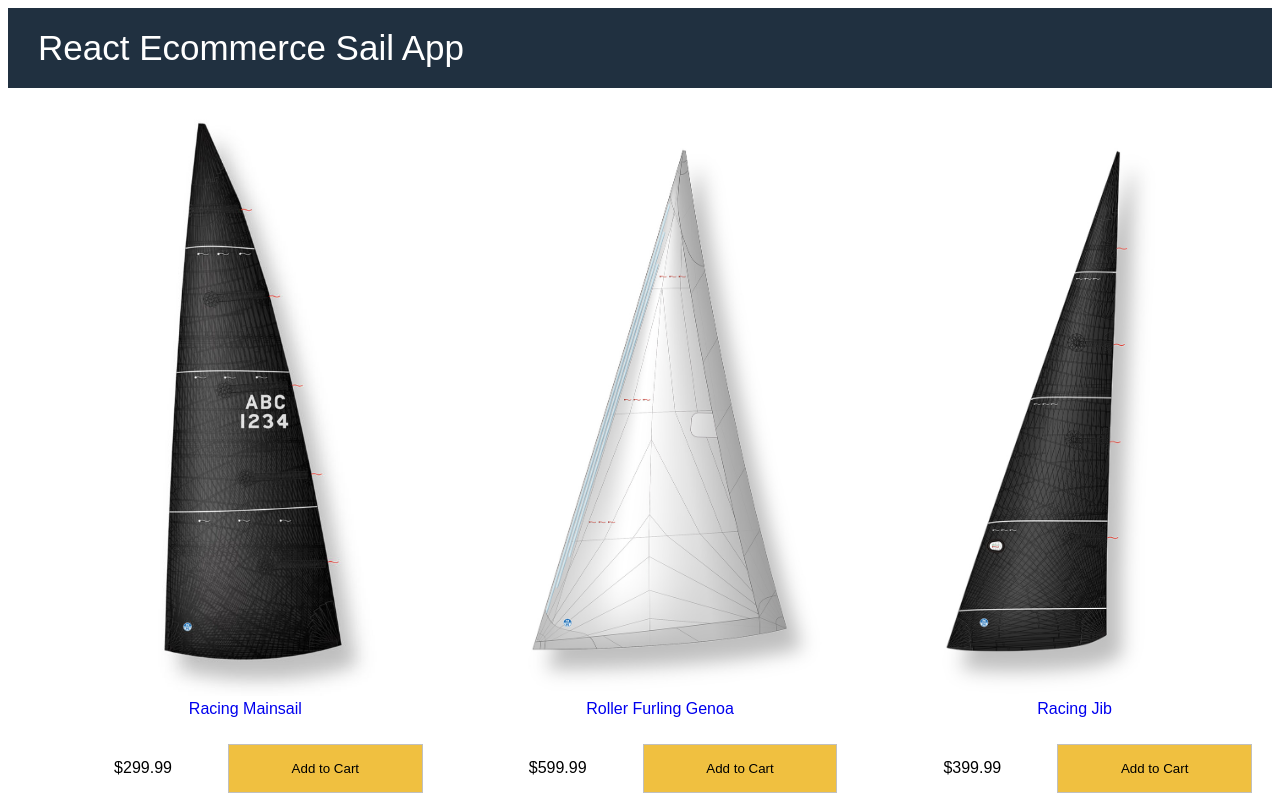
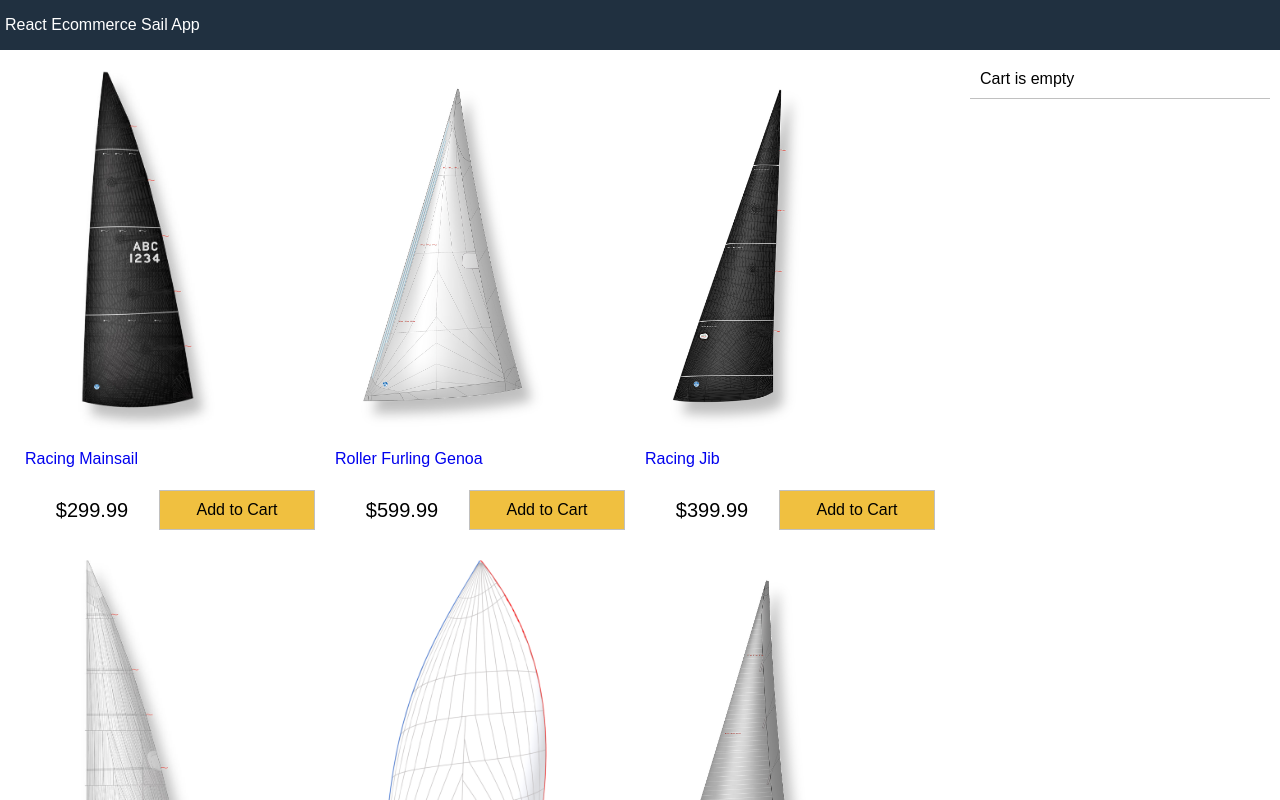
Before and after one commit to jcport1/ecommerce-sail, a React (Create React App) app: page / in a window 1280 px wide. Shown: the top 800 px of the page. Built offline with nearby package versions, Linux system fonts and the light colour scheme.

Commit message:
Basic buildout of cart component

```diff
--- a/src/App.js
+++ b/src/App.js
@@ -1,5 +1,6 @@
 import React, { Component } from 'react';
 import Products from "./components/Products";
+import Cart from "./components/Cart";
 import data from "./data.json";
 
 class App extends Component {
@@ -7,8 +8,31 @@
   constructor() {
     super();
     this.state = {
-      products: data.products
+      products: data.products,
+      cartItems: [],
     };
+  }
+
+  removeFromCart = (product) => {
+    const cartItems = this.state.cartItems.slice();
+    this.setState({
+      cartItems: cartItems.filter((item) => item._id !== product._id)
+    })
+  };
+
+  addToCart = (product) => {
+    const cartItems = this.state.cartItems.slice();
+    let alreadyInCart = false;
+    cartItems.forEach((item) => {
+      if(item._id === product._id){
+        item.count++;
+        alreadyInCart = true;
+      }
+    })
+    if (!alreadyInCart){
+      cartItems.push({...product, count: 1});
+    }
+    this.setState({cartItems})
   }
 
   render() {
@@ -19,7 +43,14 @@
           <a href="/">React Ecommerce Sail App</a>
         </header>
           <main>
-          <Products products={this.state.products} />
+            <div className="content">
+              <div className="main">
+                <Products products={this.state.products} addToCart={this.addToCart} />
+              </div>
+              <div className="sidebar">
+                <Cart cartItems={this.state.cartItems} removeFromCart={this.removeFromCart}/>
+              </div>
+            </div>
           </main>
         <footer>
           <p>Footer</p>
--- /dev/null
+++ b/src/components/Cart.js
@@ -0,0 +1,50 @@
+import React, { Component } from 'react'
+
+export default class Cart extends Component {
+    render() {
+
+        const {cartItems} = this.props;
+        return (
+            <div>
+                {cartItems.length === 0? (
+                    <div className="cart cart-header">Cart is empty</div>
+                ): (
+                <div className="cart cart-header"> You have {cartItems.length} in the cart{" "}</div>
+                )}
+            <div>
+                <div className="cart">
+                        <ul className="cart-items">
+                            {cartItems.map(item => (
+                                <li key={item._id}>
+                                <div>
+                                    <img src={item.image} alt={item.title}></img>
+                                </div>
+                                <div>
+                                <div>{item.title}</div>
+                                <div className="right">
+                                ${item.price} x {item.count}{" "}
+                                <button className="button" onClick={() => this.props.removeFromCart(item)}>
+                                Remove
+                                </button>
+                                </div>
+                                </div>
+                                </li>
+                            ))}
+                        </ul>
+                </div>
+                {cartItems.length !==0 && (
+                <div className="cart">
+                    <div className="total">
+                        <div>
+                        Total: {" "}
+                            ${cartItems.reduce((a,c) => a + c.price*c.count, 0)}
+                        </div>
+
+                    </div>
+                 </div>
+                )}
+            </div>
+        </div>
+        )
+    }
+}
--- a/src/components/Products.js
+++ b/src/components/Products.js
@@ -8,17 +8,20 @@
             <ul className="products">
             {this.props.products.map(product => (
                 <li key={product._id}>
-                    <div className="item">
+                    <div className="product">
                         <a href={"#" + product._id}>
                             <img src={product.image} alt={product.title}></img>
                             <p>{product.title}</p>
                         </a>
+                        <div className="product-price">
+                            <div>
+                            ${product.price}
+                            </div>
+                            <button className="button primary" onClick={() => this.props.addToCart(product)}>
+                                Add to Cart
+                            </button>
                         </div>
-                        <div className="product-price">
-                            <p>${product.price}</p>
-                        <button className="button primary">Add to Cart</button>
-                        </div>
-
+                    </div>
                 </li>
             ))}
             </ul>
--- a/src/index.css
+++ b/src/index.css
@@ -1,10 +1,16 @@
 html {
+  font-size: 62.5%;
   box-sizing: border-box;
 }
 
-body {
-  font-family: Arial, Helvetica, sans-serif;
-  background-size: 340px, auto;
+body, #root {
+  height: 100vh;
+  margin: 0;
+}
+
+body, input, select, textarea, button {
+  font-family: Montserrat, Arial, Helvetica, sans-serif;
+  font-size: 1.6rem;
 }
 
 .grid-container {
@@ -17,7 +23,7 @@
   height: 100vh;
 }
 
-a {
+a{
   text-decoration: none;
 }
 
@@ -25,17 +31,13 @@
   color: #ff8000;
 }
 
-
-/* header */
-
 header {
   grid-area: header;
-  display: flex;
   background-color: #203040;
   color: #ffffff;
-  padding: 30px;
+  display: flex;
   align-items: center;
-  font-size: 35px;
+  padding: 0.5rem;
 }
 
 header a {
@@ -43,47 +45,78 @@
   text-decoration: none;
 }
 
-/* Main */
-
 main {
   grid-area: main;
+}
+
+footer {
+  grid-area: footer;
+  background-color: #203040;
+  color: #ffffff;
+  display: flex;
+  justify-content: center;
+  align-items: center;
+}
+
+/* Main Content */
+
+.content {
+  display: flex;
+  flex-wrap: wrap;
+}
+
+.main{
+  flex: 3 60rem;
+}
+
+.sidebar{
+  flex: 1 20rem;
 }
 
 /* Products */
 
 .products {
-  display: grid;
-  grid-gap: 20px;
-  grid-template-columns: repeat(auto-fit, minmax(300px, 1fr));
+  display: flex;
+  flex-wrap: wrap;
+  justify-content: center;
+  align-items: center;
+  padding: 0;
+  margin: 0;
   list-style-type: none;
 }
 
-.item {
-  display: grid;
-  justify-content: center;
+.products li {
+  flex: 0 1 29rem;
+  height: 47rem;
+  padding: 1rem;
+}
+
+.product {
+  display: flex;
+  flex-direction: column;
+  justify-content: space-between;
+  height: 100%;
+}
+
+.product img {
+  max-width: 37rem;
+  max-height: 37rem;
+}
+
+.product-price {
+  display: flex;
+  justify-content: space-between;
   align-items: center;
 }
 
-.item p {
+.product-price div,
+.product-price button {
   text-align: center;
-  margin: 0 0 5px 0;
+  flex: 1;
 }
 
-.product-price {
-  display: grid;
-  grid-gap: 10px;
-  padding: 20px;
-  grid-template-columns: 150px 1fr;
-  align-items: center;
-}
-
-.product-price p {
-  text-align: center;
-}
-
-.item img {
-  max-width: 37rem;
-  max-height: 37rem;
+.product-price div {
+  font-size: 2rem;
 }
 
 .button {
@@ -92,6 +125,7 @@
   background-color: #f0f0f0;
   cursor: pointer;
 }
+
 .button:hover {
   border: 0.1rem #808080 solid;
 }
@@ -100,15 +134,59 @@
   background-color: #f0c040;
 }
 
+/* Cart */
 
-/* Footer */
+.cart {
 
-footer {
-  grid-area: footer;
+  padding: 1rem;
+  margin: 1rem;
   display: flex;
-  background-color: #203040;
-  color: #ffffff;
-  padding: 10px;
-  justify-content: center;
+
+}
+
+.cart-header {
+  border-bottom: 0.1rem #c0c0c0 solid;
+}
+
+.cart-items {
+  padding: 0;
+  width: 100%;
+  list-style-type: none;
+
+}
+
+.cart-items img {
+  width: 5rem;
+}
+
+.cart-items li {
+  display: flex;
+}
+
+.cart-items li div{
+  padding: .5rem;
+}
+
+.cart-items li div:last-child {
+  flex: 1;
+}
+
+.right {
+  text-align: right;
+}
+
+.total {
+  display: flex;
+  justify-content: space-between;
   align-items: center;
+  width: 100%;
 }
+
+.total > div {
+  flex: 1;
+  font-size: 2rem;
+}
+
+.total > button {
+  flex: 1;
+}
```
